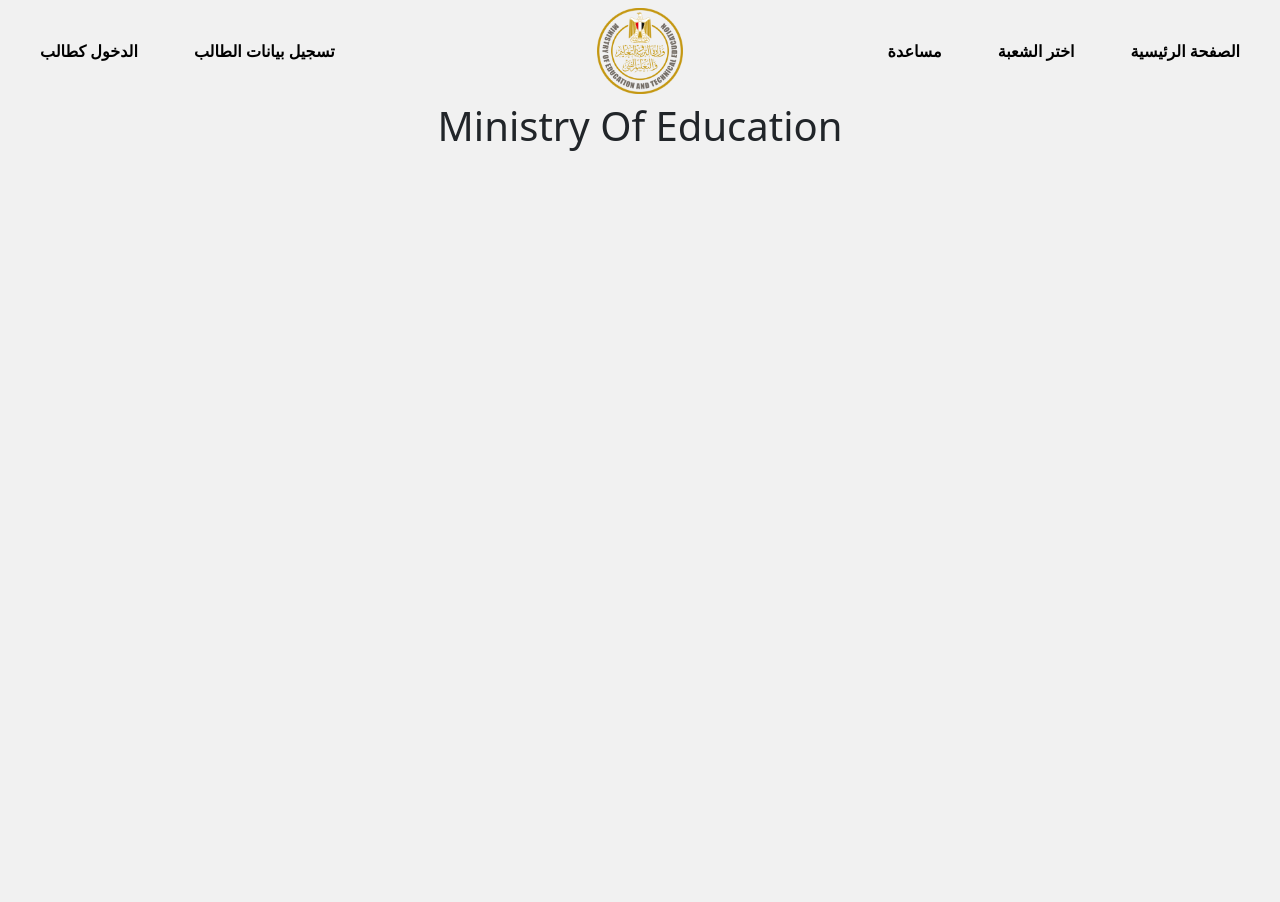
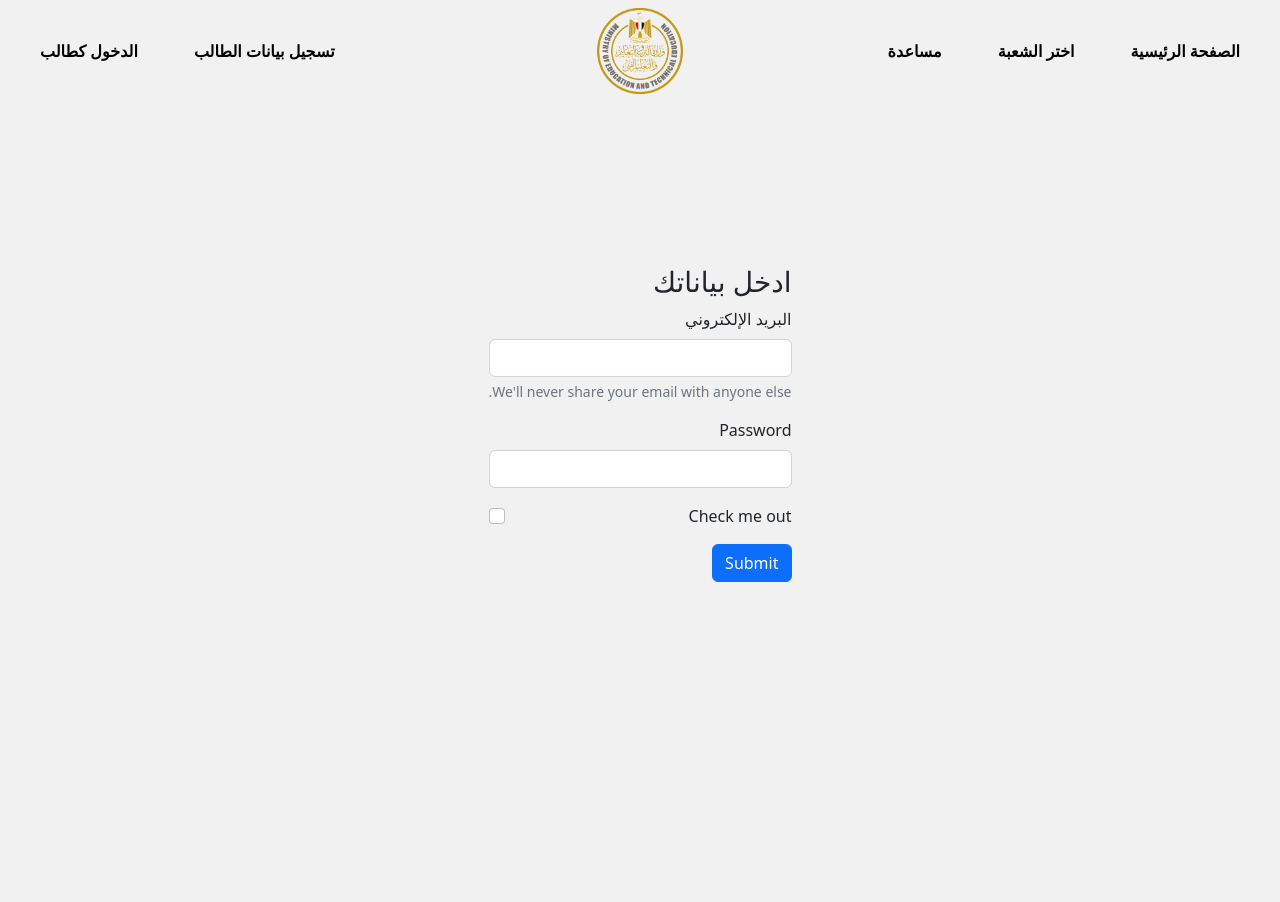
Before and after one commit to Moe-Hassan-123/Specialization, a Flask app: page /register in a window 1280 px wide. After the commit the page ends 582 px from the top, so only its background shows below. Run offline with Flask 2, Linux system fonts and the light colour scheme; the visitor is signed in with stand-in values (Sample User, id 1).

Commit message:
Implementation of register page(incomplete)

```diff
--- a/static/index.css
+++ /dev/null
@@ -1,3 +0,0 @@
-h1 {
-    text-align: center;
-}
--- a/static/layout.css
+++ b/static/layout.css
@@ -1,4 +1,5 @@
 html, body {
+    overflow: hidden;
     width: 100%;
     height: 100%;
 }
@@ -7,6 +8,7 @@ main, header{
     background-color: #f1f1f1;
 }
 main {
+    display: flex;
     width: 100%;
     height: 100%;
 }
@@ -33,3 +35,12 @@ li > a {
 h1 {
     text-align: center;
 }
+/** Register Page **/
+#form {
+    display: flex;
+    direction: rtl;
+    flex-direction: column;
+    margin: auto;
+    margin-bottom: 25%;
+    width: auto;
+}
--- a/templates/register.html
+++ b/templates/register.html
@@ -6,6 +6,24 @@
 
 {% block main %}
 
-    <h1>Ministry Of Education</h1>
+    <div id="form">
+        <h3>ادخل بياناتك</h3>
+        <form>
+            <div class="mb-3">
+                <label for="exampleInputEmail1" class="form-label">البريد الإلكتروني</label>
+                <input type="email" class="form-control" id="exampleInputEmail1" aria-describedby="emailHelp">
+                <div id="emailHelp" class="form-text">We'll never share your email with anyone else.</div>
+            </div>
+            <div class="mb-3">
+                <label for="exampleInputPassword1" class="form-label">Password</label>
+                <input type="password" class="form-control" id="exampleInputPassword1">
+            </div>
+            <div class="mb-3 form-check">
+                <input type="checkbox" class="form-check-input" id="exampleCheck1">
+                <label class="form-check-label" for="exampleCheck1">Check me out</label>
+            </div>
+            <button type="submit" class="btn btn-primary">Submit</button>
+        </form>
+    </div>
 
 {% endblock%}
```
